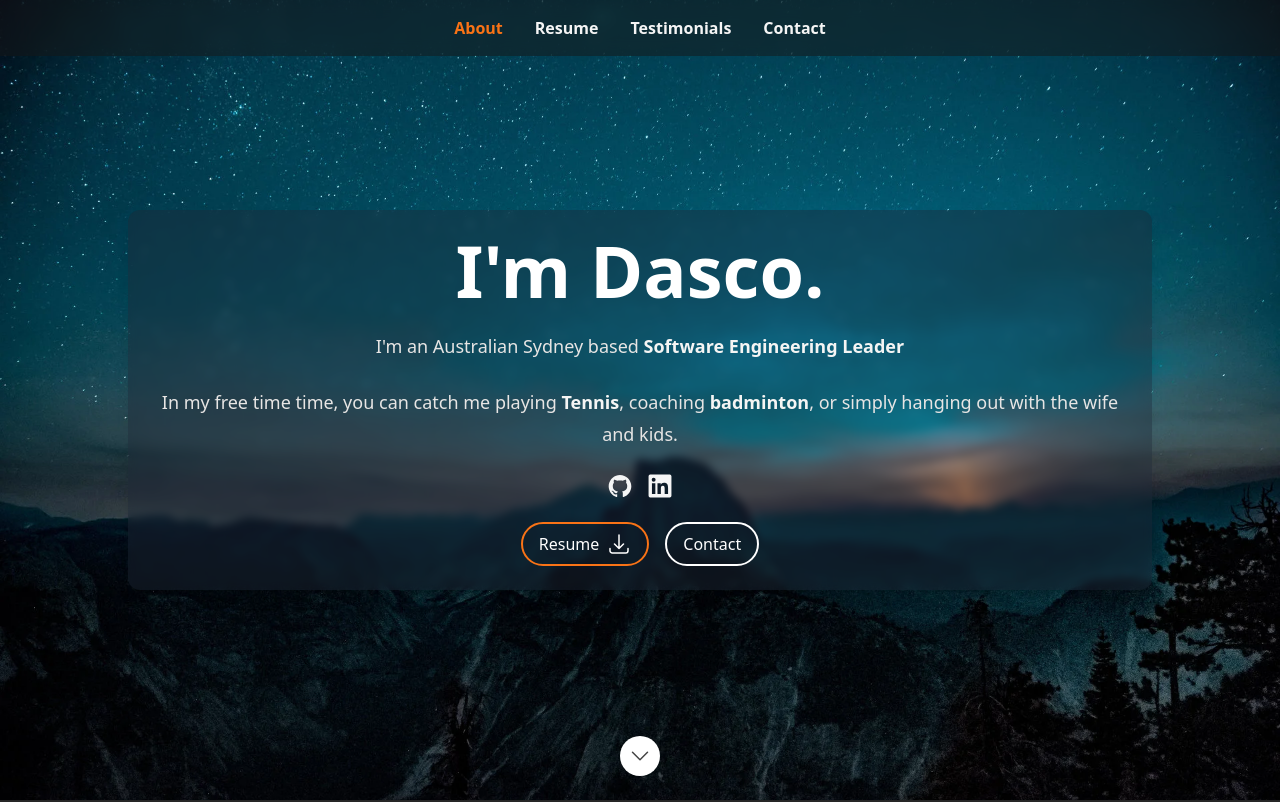
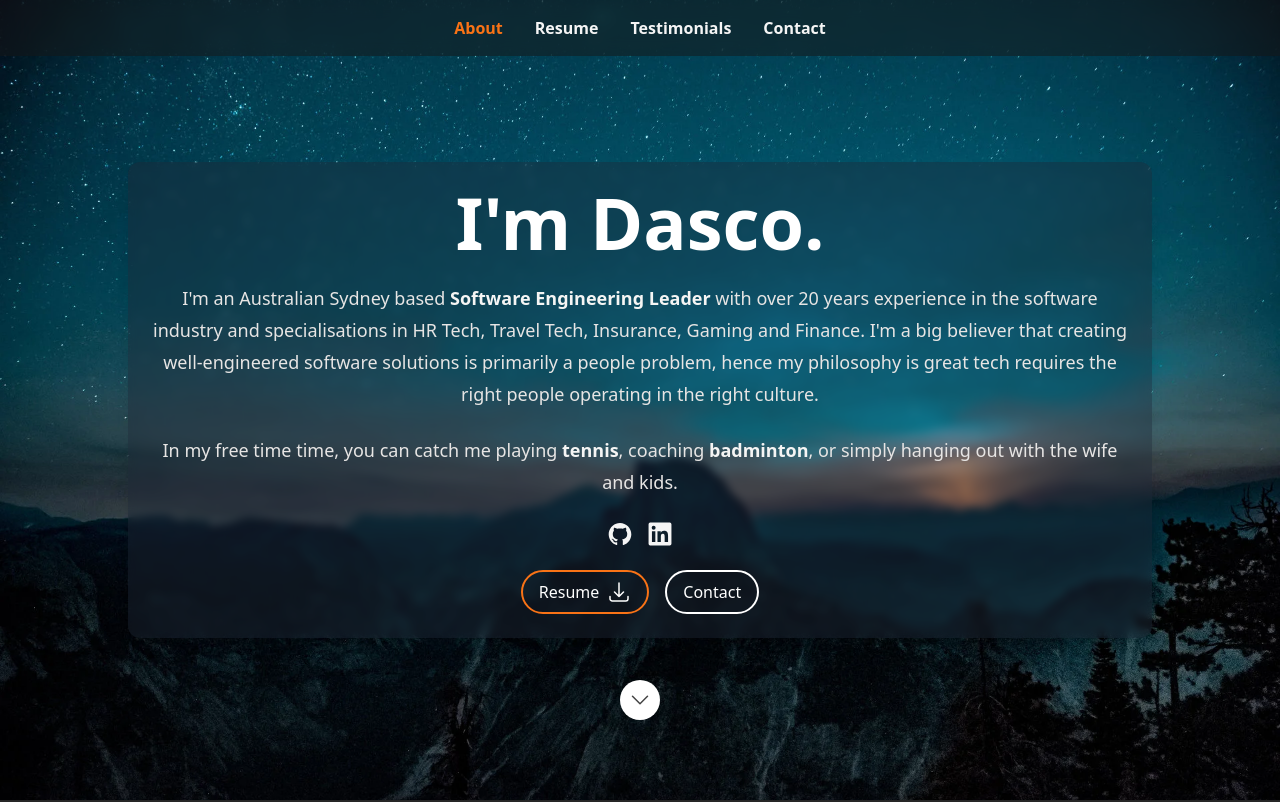
Before and after one commit to mldasco/dasco.me, a Next.js app: page / in a window 1280 px wide. Shown: the top 802 px of the page. Built offline with nearby package versions, Linux system fonts and the light colour scheme.

Commit message:
Moving chevron up above the fold.

```diff
--- a/src/components/Sections/Hero.tsx
+++ b/src/components/Sections/Hero.tsx
@@ -43,7 +43,7 @@ const Hero: FC = memo(() => {
             </div>
           </div>
         </div>
-        <div className="absolute inset-x-0 bottom-6 flex justify-center">
+        <div className="absolute inset-x-10 bottom-20 flex justify-center">
           <a
             className="rounded-full bg-white p-1 ring-white ring-offset-2 ring-offset-gray-700/80 focus:outline-none focus:ring-2 sm:p-2"
             href={`/#${SectionId.About}`}>
--- a/src/data/data.tsx
+++ b/src/data/data.tsx
@@ -73,10 +73,12 @@ export const heroData: Hero = {
   description: (
     <>
       <p className="prose-sm text-stone-200 sm:prose-base lg:prose-lg">
-        I'm an Australian Sydney based <strong className="text-stone-100">Software Engineering Leader</strong>
+        I'm an Australian Sydney based <strong className="text-stone-100">Software Engineering Leader</strong> with over 20 years experience in the software industry and
+        specialisations in HR Tech, Travel Tech, Insurance, Gaming and Finance. I'm a big believer that creating well-engineered software solutions is primarily a
+        people problem, hence my philosophy is great tech requires the right people operating in the right culture.
       </p>
       <p className="prose-sm text-stone-200 sm:prose-base lg:prose-lg">
-        In my free time time, you can catch me playing <strong className="text-stone-100">Tennis</strong>,
+        In my free time time, you can catch me playing <strong className="text-stone-100">tennis</strong>,
         coaching <strong className="text-stone-100">badminton</strong>, or simply hanging out with the wife and kids.
       </p>
     </>
```
